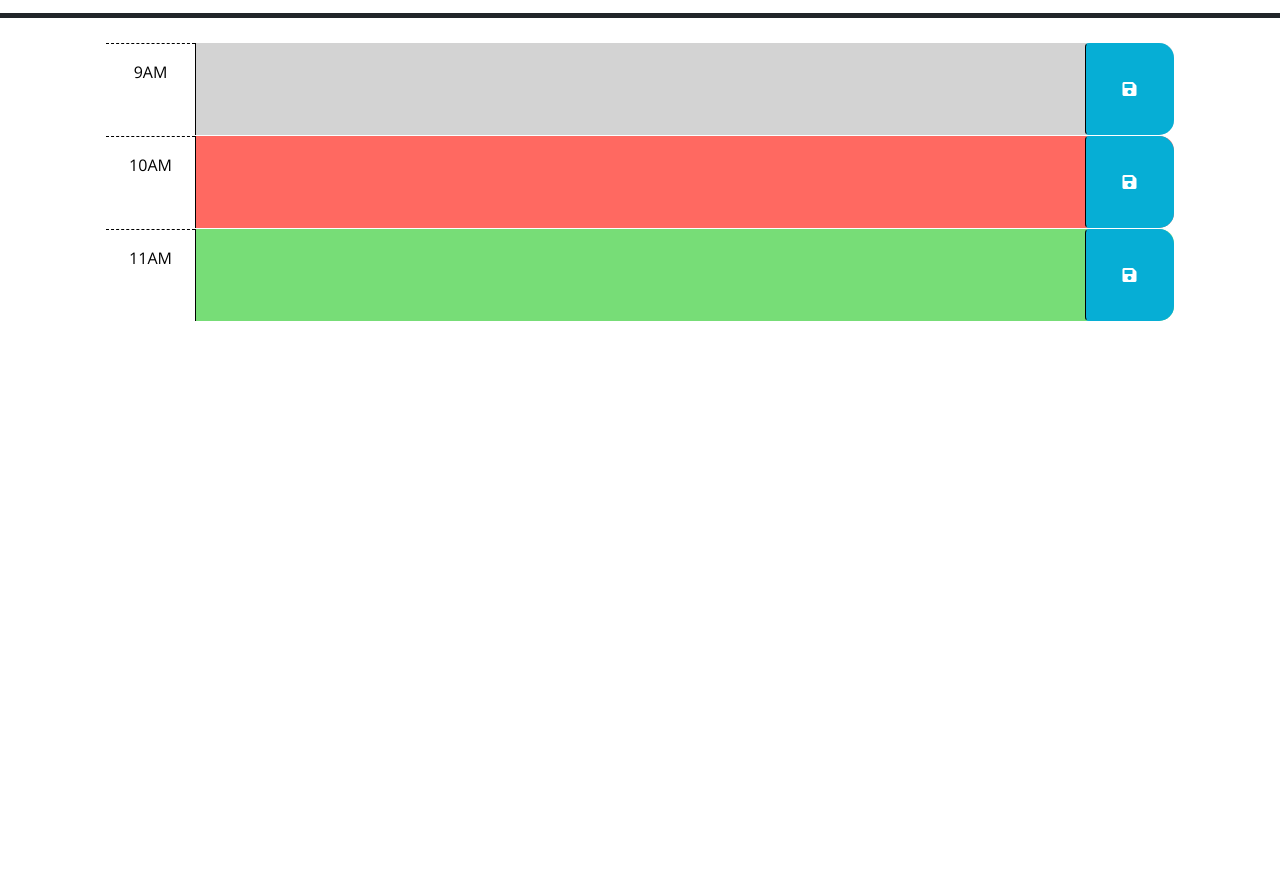
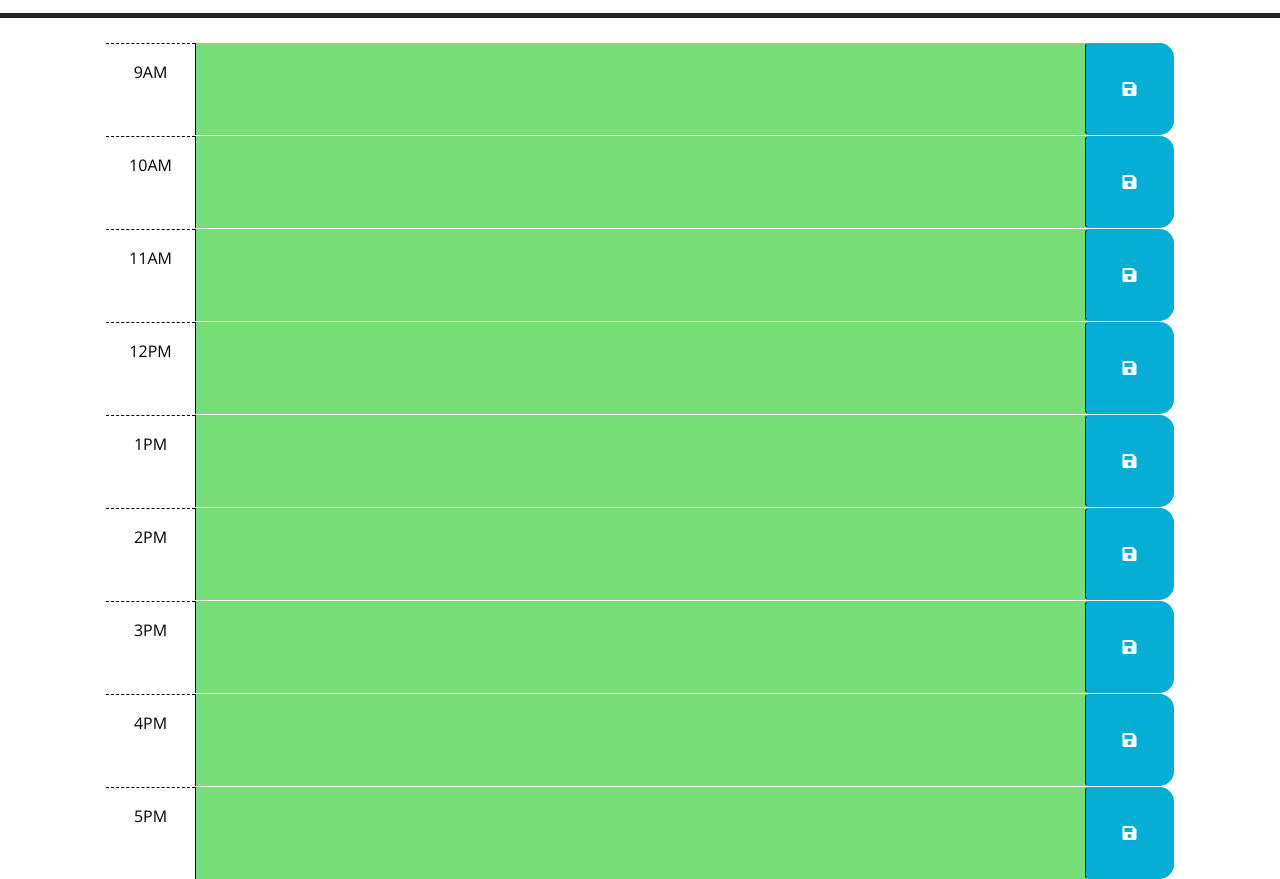
Before and after one commit to kristinaa7/work-day-scheduler, a plain HTML site: page index.html in a window 1280 px wide. Shown: the part 260-1139 px from the top of the page. Before the commit the page ends 800 px from the top, so only its background shows below. Drawn offline with nearby package versions, Linux system fonts and the light colour scheme.

Commit message:
added time blocks and README file screenshot

```diff
--- a/assets/script.js
+++ b/assets/script.js
@@ -1,29 +1,41 @@
+// allows jQuery to run, Wraps all code that interacts with the DOM in a call to jQuery to ensure that the code isn't run until the browser has finished rendering all the elements in the html.
+$(document).ready(function(){
+
+//add coded to apply the past, present, or future class to each time block by comparing the id to the current hour.
+var rows = document.querySelectorAll(".row")
+for (let i = 0; i < rows.length; i++) {
+  if (dayjs().hour() > rows[i].getAttribute("data-hour")) {
+    rows[i].classList.add("past")
+  }
+  else if (dayjs().hour() < rows[i].getAttribute("data-hour")){
+    rows[i].classList.add("future")
+  }
+  else {rows[i].classList.add("present")}
+}
+
+//setting a variable to get element by ID
 var dayDisplayEl = $('#currentDay');
-// Wrap all code that interacts with the DOM in a call to jQuery to ensure that
-// the code isn't run until the browser has finished rendering all the elements
-// in the html.
 
- //Add coded to display the current date in the header of the page.
+//setting a variable to create element
+var textarea = $('<textarea>')
+var containerEl = document.getElementsByClassName(".container-lg px-5")
+
+ //Add code to display the current date in the header of the page.
 $(function (displayDate) {
   var rightNow = dayjs().format('dddd, MMMM DD, YYYY');
   dayDisplayEl.text(rightNow);
+});
 
-    // TODO: Add a listener for click events on the save button. This code should
-    // use the id in the containing time-block as a key to save the user input in
-    // local storage. HINT: What does `this` reference in the click listener
-    // function? How can DOM traversal be used to get the "hour-x" id of the
-    // time-block containing the button that was clicked? How might the id be
-    // useful when saving the description in local storage?
-    //
-    // TODO: Add code to apply the past, present, or future class to each time
-    // block by comparing the id to the current hour. HINTS: How can the id
-    // attribute of each time-block be used to conditionally add or remove the
-    // past, present, and future classes? How can Day.js be used to get the
-    // current hour in 24-hour time?
-    //
-    // TODO: Add code to get any user input that was saved in localStorage and set
-    // the values of the corresponding textarea elements. HINT: How can the id
-    // attribute of each time-block be used to do this?
-    //
-    // TODO: Add code to display the current date in the header of the page.
-  });
+//this = line 105 in index
+//line 23 saves description to local storage, line 24 keeps text shown when saved
+$(".saveBtn").click(function(){
+  var value = $(this).siblings(".description").val()
+  var time = $(this).parent().attr("id")
+    localStorage.setItem(time,value)
+    localStorage.getItem(time,value)
+setTimeout(function(){
+  $(".notification").removeClass("hide")
+},3000)
+ });
+
+})
--- a/assets/style.css
+++ b/assets/style.css
@@ -57,3 +57,7 @@ body {
     font-size: 20px;
     transition: all 0.3s ease-in-out;
   }
+
+  .hide{
+    display: none;
+  }
--- a/index.html
+++ b/index.html
@@ -27,20 +27,13 @@
       <h1 class="display-3">Work Day Scheduler</h1>
       <p class="lead">A simple calendar app for scheduling your work day</p>
       <p id="currentDay" class="lead"></p>
+      <p class="notification hide">Appointment Added to <code>localStorage</code></p>
     </header>
     <div class="container-lg px-5">
-      <!-- Use class for "past", "present", and "future" to apply styles to the
-        time-block divs accordingly. The javascript will need to do this by
-        adding/removing these classes on each div by comparing the hour in the
-        id to the current hour. The html provided below is meant to be an example
-        demonstrating how the css provided can be leveraged to create the
-        desired layout and colors. The html below should be removed or updated
-        in the finished product. Remember to delete this comment once the
-        code is implemented.
-        -->
 
-      <!-- Example of a past time block. The "past" class adds a gray background color. -->
-      <div id="hour-9" class="row time-block past">
+<!-- Added more hour rows and adjusted the time text and changed past/present/future -->
+
+      <div id="9" class="row time-block past"data-hour="9">
         <div class="col-2 col-md-1 hour text-center py-3">9AM</div>
         <textarea class="col-8 col-md-10 description" rows="3"> </textarea>
         <button class="btn saveBtn col-2 col-md-1" aria-label="save">
@@ -48,8 +41,7 @@
         </button>
       </div>
 
-      <!-- Example of a a present time block. The "present" class adds a red background color. -->
-      <div id="hour-10" class="row time-block present">
+      <div id="10" class="row time-block past"data-hour="10">
         <div class="col-2 col-md-1 hour text-center py-3">10AM</div>
         <textarea class="col-8 col-md-10 description" rows="3"> </textarea>
         <button class="btn saveBtn col-2 col-md-1" aria-label="save">
@@ -57,9 +49,56 @@
         </button>
       </div>
 
-      <!-- Example of a future time block. The "future" class adds a green background color. -->
-      <div id="hour-11" class="row time-block future">
+      <div id="11" class="row time-block past"data-hour="11">
         <div class="col-2 col-md-1 hour text-center py-3">11AM</div>
+        <textarea class="col-8 col-md-10 description" rows="3"> </textarea>
+        <button class="btn saveBtn col-2 col-md-1" aria-label="save">
+          <i class="fas fa-save" aria-hidden="true"></i>
+        </button>
+      </div>
+
+      <div id="12" class="row time-block present"data-hour="12">
+        <div class="col-2 col-md-1 hour text-center py-3">12PM</div>
+        <textarea class="col-8 col-md-10 description" rows="3"> </textarea>
+        <button class="btn saveBtn col-2 col-md-1" aria-label="save">
+          <i class="fas fa-save" aria-hidden="true"></i>
+        </button>
+      </div>
+
+      <div id="13" class="row time-block future"data-hour="13">
+        <div class="col-2 col-md-1 hour text-center py-3">1PM</div>
+        <textarea class="col-8 col-md-10 description" rows="3"> </textarea>
+        <button class="btn saveBtn col-2 col-md-1" aria-label="save">
+          <i class="fas fa-save" aria-hidden="true"></i>
+        </button>
+      </div>
+
+      <div id="14" class="row time-block future"data-hour="14">
+        <div class="col-2 col-md-1 hour text-center py-3">2PM</div>
+        <textarea class="col-8 col-md-10 description" rows="3"> </textarea>
+        <button class="btn saveBtn col-2 col-md-1" aria-label="save">
+          <i class="fas fa-save" aria-hidden="true"></i>
+        </button>
+      </div>
+
+      <div id="15" class="row time-block future"data-hour="15">
+        <div class="col-2 col-md-1 hour text-center py-3">3PM</div>
+        <textarea class="col-8 col-md-10 description" rows="3"> </textarea>
+        <button class="btn saveBtn col-2 col-md-1" aria-label="save">
+          <i class="fas fa-save" aria-hidden="true"></i>
+        </button>
+      </div>
+
+      <div id="16" class="row time-block future"data-hour="16">
+        <div class="col-2 col-md-1 hour text-center py-3">4PM</div>
+        <textarea class="col-8 col-md-10 description" rows="3"> </textarea>
+        <button class="btn saveBtn col-2 col-md-1" aria-label="save">
+          <i class="fas fa-save" aria-hidden="true"></i>
+        </button>
+      </div>
+
+      <div id="17" class="row time-block future"data-hour="17">
+        <div class="col-2 col-md-1 hour text-center py-3">5PM</div>
         <textarea class="col-8 col-md-10 description" rows="3"> </textarea>
         <button class="btn saveBtn col-2 col-md-1" aria-label="save">
           <i class="fas fa-save" aria-hidden="true"></i>
```
Also changed, not shown: assets/Screen Shot 2022-12-13 at 12.05.16 AM.png (added), screenshots/photo.png (added), 1 other file.
